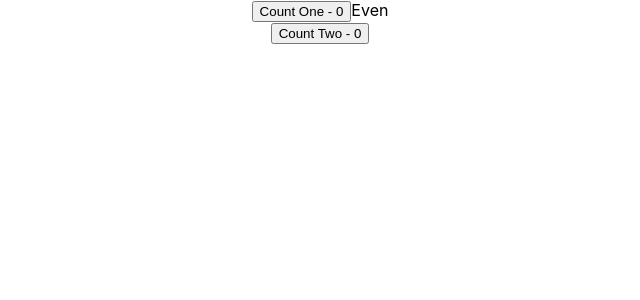
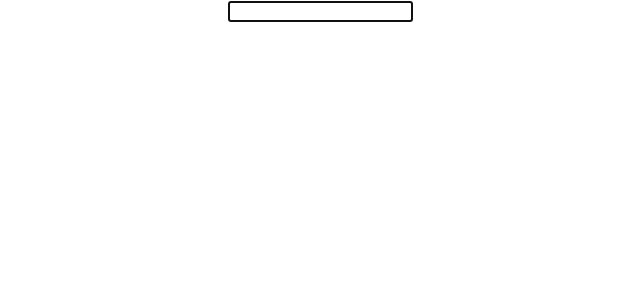
Before and after one commit to vapinedo/React-HooksCodevolution, a React (Create React App) app: page / in a window 1280 px wide. Shown: the top 300 px of the page, without its empty margins (320-960 px from the left). Built offline with nearby package versions, Linux system fonts and the light colour scheme.

Commit message:
[ADD] useRef Hook Part 1

```diff
--- a/src/App.js
+++ b/src/App.js
@@ -1,11 +1,11 @@
 import './App.css'
-import Counter from './components/05-useCallback/Counter';
+import FocusInput from './components/06-useRef/FocusInput';
 
 function App() {
 
   return (
     <div className="App">
-      <Counter />
+      <FocusInput />
     </div>
   );
 }
--- /dev/null
+++ b/src/components/06-useRef/FocusInput.js
@@ -0,0 +1,18 @@
+import React, { useEffect, useRef } from 'react'
+
+function FocusInput() {
+
+    const inputRef = useRef(null)
+
+    useEffect(() => {
+        inputRef.current.focus()
+    }, [])
+
+    return (
+        <div>
+            <input ref={inputRef} type="text"  />
+        </div>
+    )
+}
+
+export default FocusInput
```
